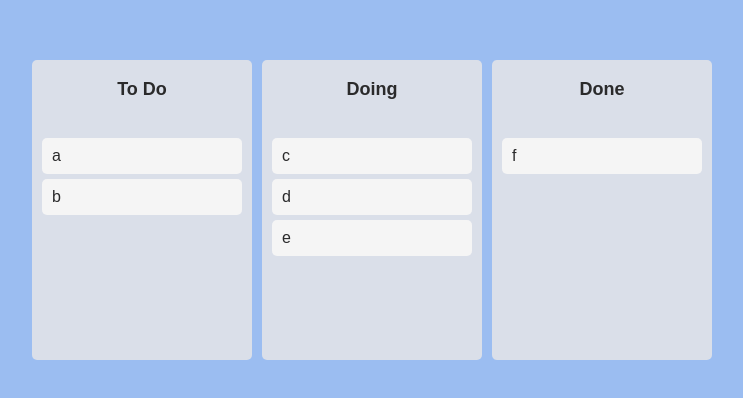
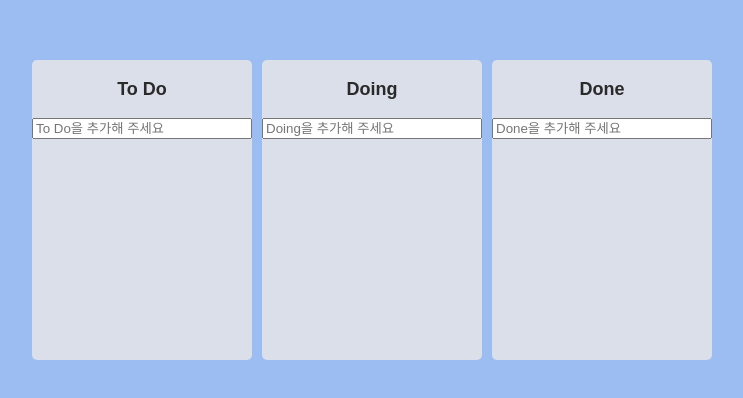
Before and after one commit to Jeongmmin/Kanban-App, a React (Create React App) app: page / in a window 1280 px wide. Shown: the part 190-588 px from the top of the page, without its empty margins (268-1011 px from the left). Built offline with nearby package versions, Linux system fonts and the light colour scheme.

Commit message:
🚧 Todo : string → object

```diff
--- a/package.json
+++ b/package.json
@@ -14,6 +14,7 @@
     "react": "^17.0.2",
     "react-beautiful-dnd": "^13.1.0",
     "react-dom": "^17.0.2",
+    "react-hook-form": "^7.30.0",
     "react-scripts": "5.0.1",
     "recoil": "^0.7.2",
     "styled-components": "^5.3.5",
--- a/src/Components/Board.tsx
+++ b/src/Components/Board.tsx
@@ -1,7 +1,8 @@
-import React from "react";
+import { useForm } from "react-hook-form";
 import { Droppable } from "react-beautiful-dnd";
 import styled from "styled-components";
 import DraggableCard from "./DraggableCard";
+import { ITodo } from "../atom";
 
 const Wrapper = styled.div`
   width: 300px;
@@ -22,32 +23,68 @@ const Title = styled.h2`
 `;
 
 interface IAreaProps {
-  isDraggingFromThis:boolean;
-  isDraggingOver:boolean
-
+  isDraggingFromThis: boolean;
+  isDraggingOver: boolean;
 }
 
 const Area = styled.div<IAreaProps>`
-  background-color: ${(props) => props.isDraggingOver? "#b2cffa" : props.isDraggingFromThis? "#dadce0" : "transparent"};
+  background-color: ${(props) =>
+    props.isDraggingOver
+      ? "#b2cffa"
+      : props.isDraggingFromThis
+      ? "#dadce0"
+      : "transparent"};
   flex-grow: 1;
-  transition: background-color .4s ease-in-out;
+  transition: background-color 0.4s ease-in-out;
   padding: 20px 10px;
 `;
 
+const Form = styled.form`
+  width: 100%;
+  input {
+    width: 100%;
+  }
+`;
+
 interface IBoardProps {
-  toDos: string[];
+  toDos: ITodo[];
   boardId: string;
 }
 
+interface IForm {
+  toDo: string;
+}
+
 function Board({ toDos, boardId }: IBoardProps) {
+  const { register, setValue, handleSubmit } = useForm<IForm>();
+  const onValid = ({ toDo }: IForm) => {
+    setValue("toDo", "");
+  };
   return (
     <Wrapper>
       <Title>{boardId}</Title>
+      <Form onSubmit={handleSubmit(onValid)}>
+        <input
+          {...register("toDo", { required: true })}
+          type="text"
+          placeholder={`${boardId}을 추가해 주세요`}
+        />
+      </Form>
       <Droppable droppableId={boardId}>
         {(magic, info) => (
-          <Area isDraggingOver={info.isDraggingOver} isDraggingFromThis={Boolean(info.draggingFromThisWith)} ref={magic.innerRef} {...magic.droppableProps}>
+          <Area
+            isDraggingOver={info.isDraggingOver}
+            isDraggingFromThis={Boolean(info.draggingFromThisWith)}
+            ref={magic.innerRef}
+            {...magic.droppableProps}
+          >
             {toDos.map((toDo, index) => (
-              <DraggableCard key={toDo} index={index} toDo={toDo} />
+              <DraggableCard
+                key={toDo.id}
+                index={index}
+                toDoId={toDo.id}
+                toDotext={toDo.text}
+              />
             ))}
             {magic.placeholder}
           </Area>
@@ -60,16 +97,10 @@ function Board({ toDos, boardId }: IBoardProps) {
 export default Board;
 
 /**
-export interface DraggableStateSnapshot {
-    isDragging: boolean;
-    isDropAnimating: boolean;
-    dropAnimation?: DropAnimation | undefined;
-    draggingOver?: DroppableId | undefined;
-    // the id of a draggable that you are combining with
-    combineWith?: DraggableId | undefined;
-    // a combine target is being dragged over by
-    combineTargetFor?: DraggableId | undefined;
-    // What type of movement is being done: 'FLUID' or 'SNAP'
-    mode?: MovementMode | undefined;
-}
+ref : react 코드를 이용해 HTML 요소를 지정하고, 가져올 수 있는 방법 / reactJS Component를 통해서 HTML 요소를 가져올 수 있도록 한다.
+
+JS의 document.getElementBy 랑 같은 것
+blur() focus :  사라지는 것
+
+https://developer.mozilla.org/en-US/docs/Web/API/HTMLInputElement#methods
  */
--- a/src/Components/DraggableCard.tsx
+++ b/src/Components/DraggableCard.tsx
@@ -10,15 +10,16 @@ const Card = styled.div<{isDragging:boolean}>`
   box-shadow: ${(props) => props.isDragging? "0px 2px 10px rgba(0,0,0,0.1)" : "none"};
 `;
 
-interface IDragabbleCardProps {
-  toDo: string;
+export interface IDragabbleCardProps {
+  toDoId: number;
+  toDotext:string;
   index: number;
 }
 
-function DraggableCard({toDo, index}:IDragabbleCardProps) {
+function DraggableCard({toDoId,toDotext, index}:IDragabbleCardProps) {
   // console.log(toDo, "has been render")
   return (
-    <Draggable key={toDo} draggableId={toDo} index={index}>
+    <Draggable draggableId={toDoId+""} index={index}>
       {(magic, snapshot) => (
         <Card
         isDragging={snapshot.isDragging}
@@ -26,7 +27,7 @@ function DraggableCard({toDo, index}:IDragabbleCardProps) {
           {...magic.draggableProps}
           {...magic.dragHandleProps}
         >
-          {toDo}
+          {toDotext}
         </Card>
       )}
     </Draggable>
--- a/src/atom.tsx
+++ b/src/atom.tsx
@@ -1,14 +1,19 @@
-import { atom, selector } from "recoil";
+import { atom } from "recoil";
+
+export interface ITodo {
+  id:number;
+  text:string;
+}
 
 interface IToDoState {
-  [key: string]: string[];
+  [key: string]: ITodo[];
 }
 
 export const toDoState = atom<IToDoState>({
   key: "toDo",
   default: {
-    "To Do": ["a", "b"],
-    Doing: ["c", "d", "e"],
-    Done: ["f"],
+    "To Do": [],
+    Doing: [],
+    Done: [],
   },
 });
```
Also changed, not shown: src/App.tsx (+12 -1 lines), 1 other file (tests, documents, lock files or other folders).
